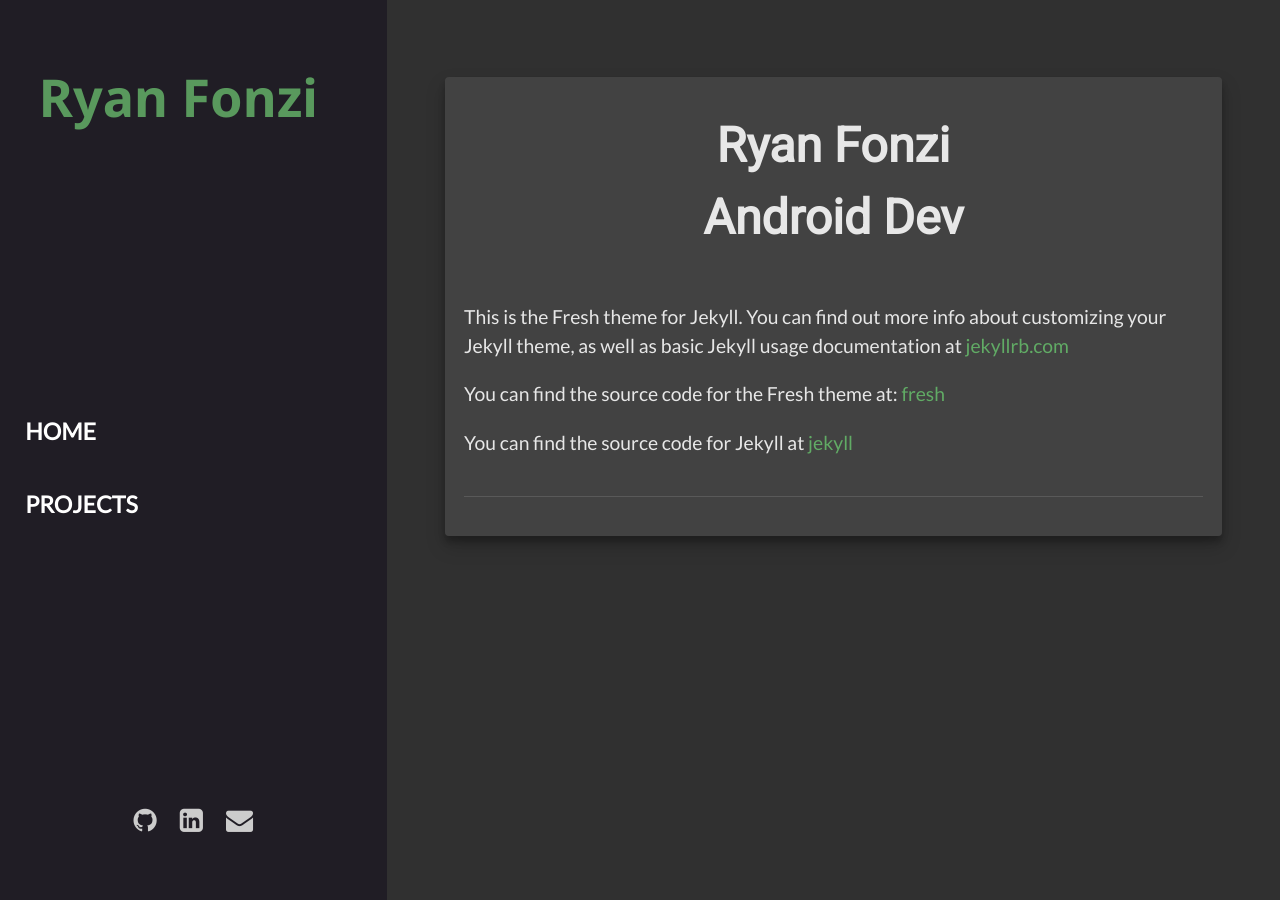
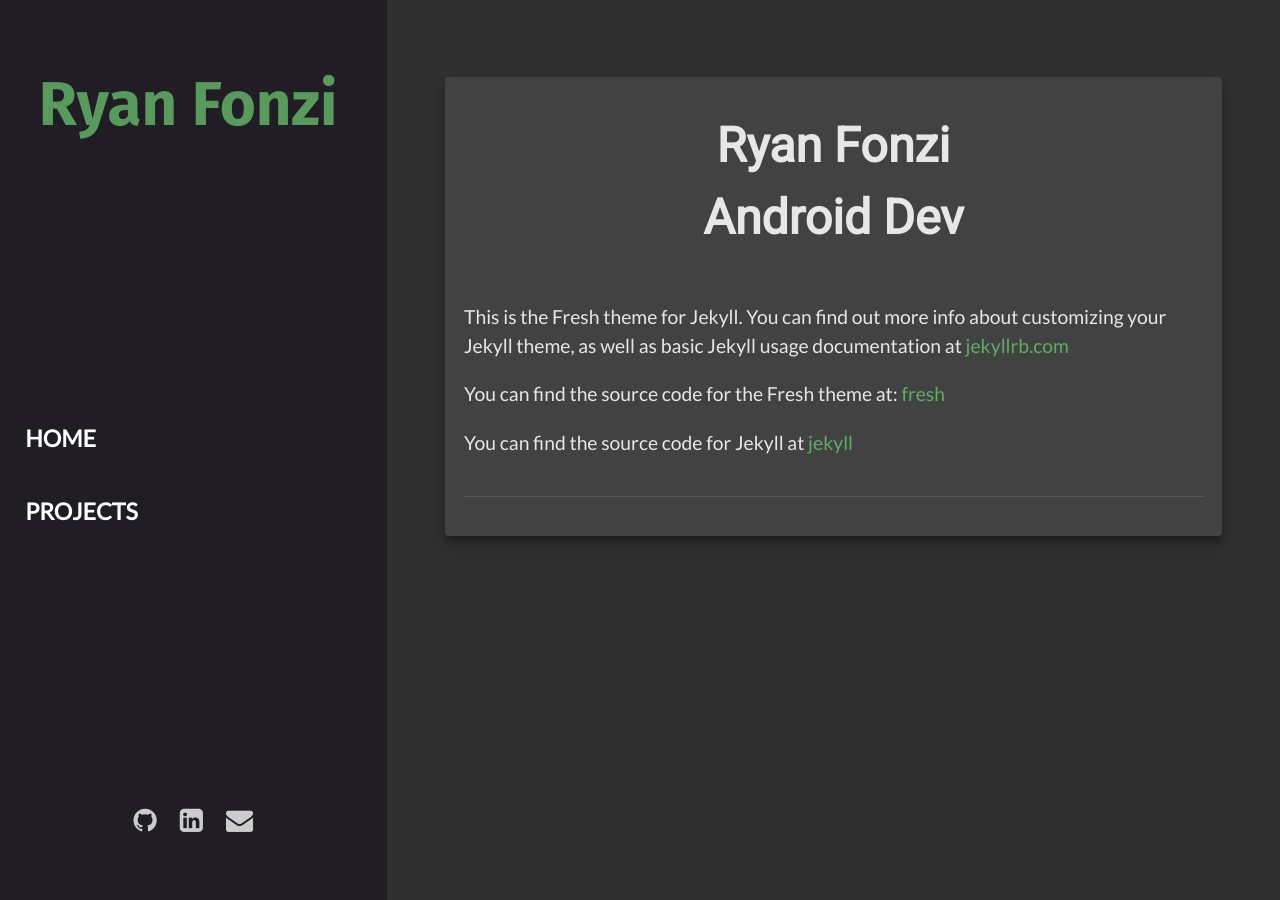
Before and after one commit to RFonzi/rfonzi.github.io, a Jekyll site: the page built from index.html, in a window 1280 px wide. Built offline with Jekyll 4.4.1, drawn with Linux system fonts in a browser that asks for light colours; some web fonts are replaced.

Commit message:
Change sidebar title font

```diff
--- a/_includes/head.html
+++ b/_includes/head.html
@@ -17,7 +17,7 @@
 	<meta name="apple-mobile-web-app-status-bar-style" content="#2d2a2a">
 
 
-	<link href="https://fonts.googleapis.com/css?family=Roboto|Baloo|Noto+Sans:400,700|Source+Code+Pro|Lato" rel="stylesheet">
+	<link href="https://fonts.googleapis.com/css?family=Roboto|Baloo|Noto+Sans:400,700|Source+Code+Pro|Lato|Fira+Sans:700" rel="stylesheet">
 	<link href="https://fonts.googleapis.com/css?family=Finger+Paint|PT+Sans:400,700" rel="stylesheet">
 	<link rel="stylesheet" href="{{ "/assets/fonts/font-awesome/css/font-awesome.min.css" | prepend: site.baseurl }}">
 	<link rel="stylesheet" href="{{ "/assets/css/main.css" | prepend: site.baseurl }}">
--- a/assets/css/main.css
+++ b/assets/css/main.css
@@ -846,10 +846,10 @@
 }
 
 .sidebar-logo .logo {
-  font-family: 'Noto Sans', sans-serif;
+  font-family: 'Fira Sans', sans-serif;
   color: #59995d;
   text-decoration: none;
-  font-size: 2.7rem;
+  font-size: 3.2rem;
   font-weight: 700;
 }
 
--- a/assets/css/sass/main.scss
+++ b/assets/css/sass/main.scss
@@ -120,10 +120,10 @@
 
 .sidebar-logo {
   .logo {
-    font-family: 'Noto Sans', sans-serif;
+    font-family: 'Fira Sans', sans-serif;
     color: #59995d;
     text-decoration: none;
-    font-size: 2.7rem;
+    font-size: 3.2rem;
     font-weight: 700;
   }
 }
```
